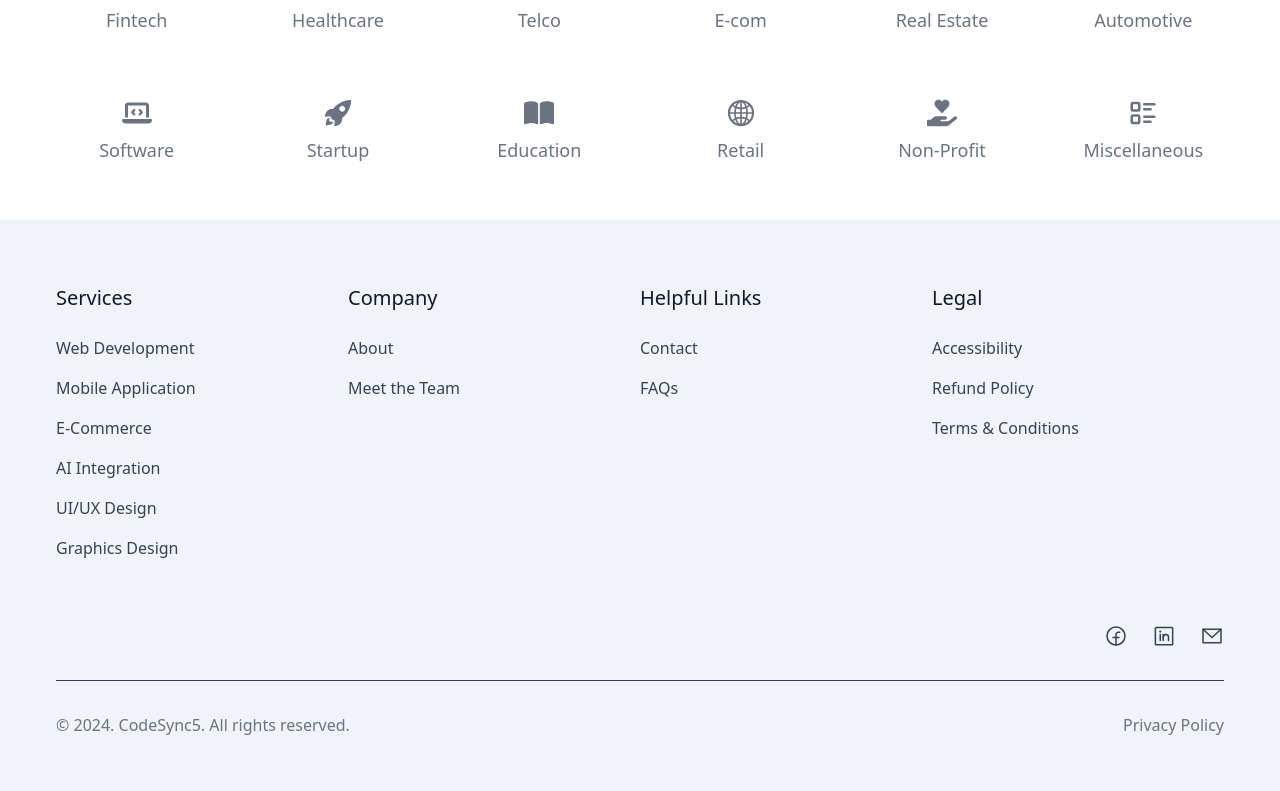
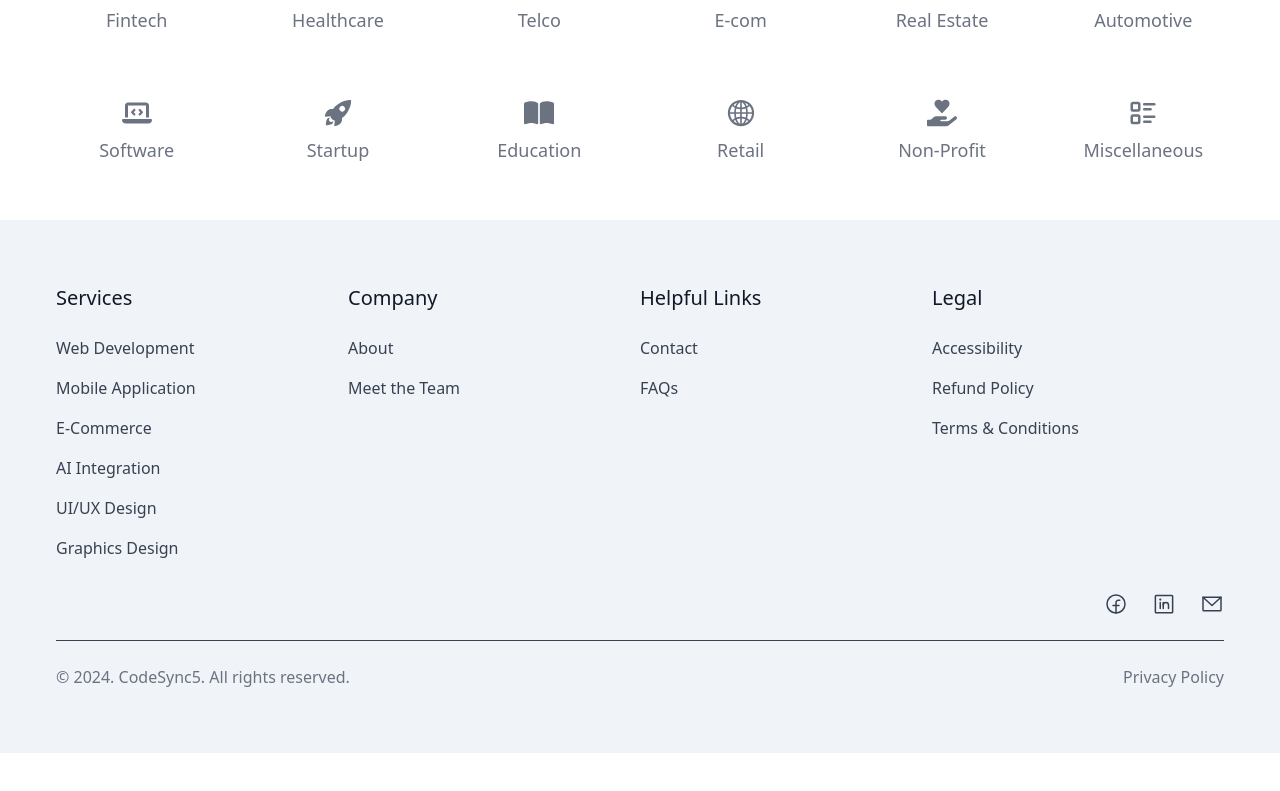
Before and after one commit to Chy-Zaber-Bin-Zahid/CodeSync5, a Next.js app: page / in a window 1280 px wide. Shown: the part 3848-4639 px from the top of the page. After the commit the page ends 4601 px from the top, so only its background shows below. Built offline with nearby package versions, Linux system fonts and the light colour scheme; no server answers.

Commit message:
Footer Modified

```diff
--- a/components/Footer.tsx
+++ b/components/Footer.tsx
@@ -53,7 +53,7 @@ const Footer = () => {
     <footer className="bg-[#f0f4f8] dark:bg-gray-900">
       <div className="mx-auto max-w-big-screen px-3 py-16 sm:px-6 lg:px-8">
         <div className="lg:flex lg:gap-8">
-          <div className="mt-8 flex-1 grid grid-cols-2 gap-8 lg:mt-0 lg:grid-cols-4 lg:gap-y-16">
+          <div className="mt-8 flex-1 grid grid-cols-2 gap-8 lg:mt-0 lg:grid-cols-4 lg:gap-y-8">
             {/* Services Section */}
             <div className="col-span-2 sm:col-span-1">
               <p className="text-xl font-medium text-gray-900 dark:text-white">
@@ -64,7 +64,7 @@ const Footer = () => {
                   <li key={service.name}>
                     <Link
                       href={service.href}
-                      className="no-underline duration-300 text-gray-700 transition hover:opacity-75 dark:text-gray-200"
+                      className="no-underline  text-gray-700  transition-all duration-300 hover:text-black hover:underline dark:text-gray-200"
                     >
                       {service.name}
                     </Link>
@@ -83,7 +83,7 @@ const Footer = () => {
                   <li key={link.name}>
                     <Link
                       href={link.href}
-                      className="no-underline duration-300 text-gray-700 transition hover:opacity-75 dark:text-gray-200"
+                      className="no-underline duration-300 text-gray-700 transition-all hover:text-black hover:underline dark:text-gray-200"
                     >
                       {link.name}
                     </Link>
@@ -102,7 +102,7 @@ const Footer = () => {
                   <li key={link.name}>
                     <Link
                       href={link.href}
-                      className="no-underline duration-300 text-gray-700 transition hover:opacity-75 dark:text-gray-200"
+                      className="no-underline duration-300 text-gray-700 transition-all hover:text-black hover:underline dark:text-gray-200"
                     >
                       {link.name}
                     </Link>
@@ -121,7 +121,7 @@ const Footer = () => {
                   <li key={link.name}>
                     <Link
                       href={link.href}
-                      className="no-underline duration-300 text-gray-700 transition hover:opacity-75 dark:text-gray-200"
+                      className="no-underline duration-300 text-gray-700 transition hover:text-black hover:underline dark:text-gray-200"
                     >
                       {link.name}
                     </Link>
@@ -135,10 +135,14 @@ const Footer = () => {
               {socialLinks.map((social) => (
                 <li key={social.name}>
                   <a
-                    href={social.name === "Gmail" ? `mailto:${social.href}` : social.href}
+                    href={
+                      social.name === "Gmail"
+                        ? `mailto:${social.href}`
+                        : social.href
+                    }
                     rel="noreferrer"
                     target="_blank"
-                    className="no-underline text-gray-700 transition duration-300 hover:opacity-75 dark:text-gray-200"
+                    className="no-underline text-gray-700 transition-all duration-300 hover:brightness-200 hover:text-black  dark:text-gray-200"
                   >
                     <span className="sr-only">{social.name}</span>
                     <social.icon size={24} />
@@ -149,7 +153,7 @@ const Footer = () => {
           </div>
         </div>
 
-        <div className="mt-8 border-t border-gray-700 pt-8 dark:border-gray-800">
+        <div className="mt-4 border-t border-gray-700 pt-4 dark:border-gray-800">
           <div className="sm:flex sm:justify-between">
             <p className="text-md text-gray-500 dark:text-gray-400">
               &copy; {currentYear}. CodeSync5. All rights reserved.
@@ -158,7 +162,7 @@ const Footer = () => {
             <p>
               <Link
                 href="/privacy-policy"
-                className="no-underline text-gray-500 transition duration-300 hover:opacity-75 dark:text-gray-400"
+                className="no-underline text-gray-500 transition-all duration-300 hover:text-black hover:underline dark:text-gray-400"
               >
                 Privacy Policy
               </Link>
```
